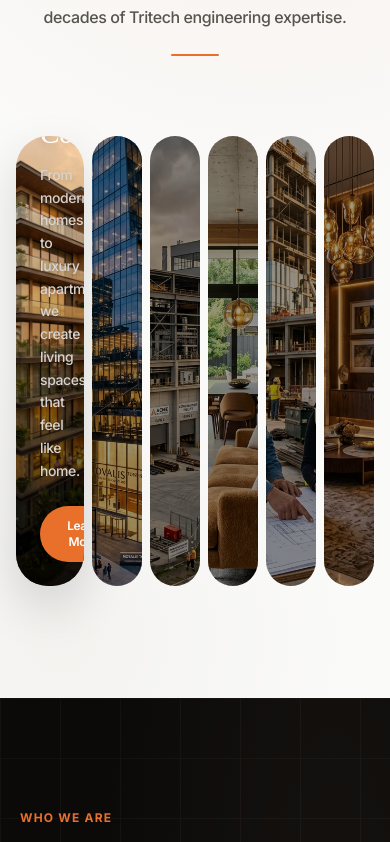
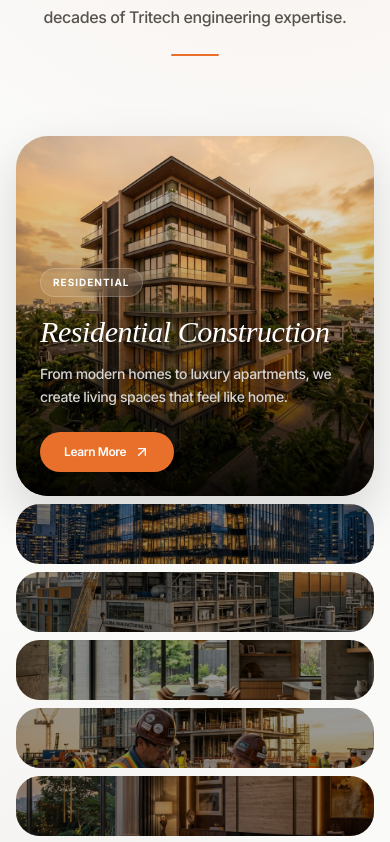
Before and after one commit to ahadarcgis-tech/vistanex-holdings-ltd-vhl, a React (Vite) app: page / in a window 390 px wide. Shown: the part 1102-1944 px from the top of the page. Built offline with nearby package versions, Linux system fonts and the light colour scheme; a web font is replaced by a local one.

Commit message:
style: make services accordion mobile responsive with vertical stacking

```diff
--- a/src/components/ServicesSection.tsx
+++ b/src/components/ServicesSection.tsx
@@ -77,8 +77,8 @@ export default function ServicesSection() {
           <div className="w-12 h-[2px] bg-[#e8702a] rounded-full mt-2" />
         </div>
 
-        {/* Horizontal Accordion Layout */}
-        <div className="flex w-full h-[450px] sm:h-[550px] gap-2 sm:gap-4 mt-6">
+        {/* Responsive Accordion Layout (Vertical on mobile, Horizontal on desktop) */}
+        <div className="flex flex-col md:flex-row w-full h-[700px] md:h-[550px] gap-2 md:gap-4 mt-6">
           {services.map((service, idx) => {
             const isActive = activeIdx === idx;
 
@@ -87,7 +87,9 @@ export default function ServicesSection() {
                 key={service.tag}
                 onMouseEnter={() => setActiveIdx(idx)}
                 className={`group relative overflow-hidden cursor-pointer transition-all duration-700 ease-[cubic-bezier(0.16,1,0.3,1)] ${
-                  isActive ? 'flex-[6] rounded-[2rem]' : 'flex-[1] min-w-[50px] rounded-[3rem]'
+                  isActive
+                    ? 'flex-[6] rounded-[2rem]'
+                    : 'flex-[1] min-h-[60px] md:min-h-0 md:min-w-[60px] rounded-[1.5rem] md:rounded-[3rem]'
                 }`}
                 style={{
                   boxShadow: isActive ? '0 20px 50px rgba(0,0,0,0.15)' : 'none',
```
